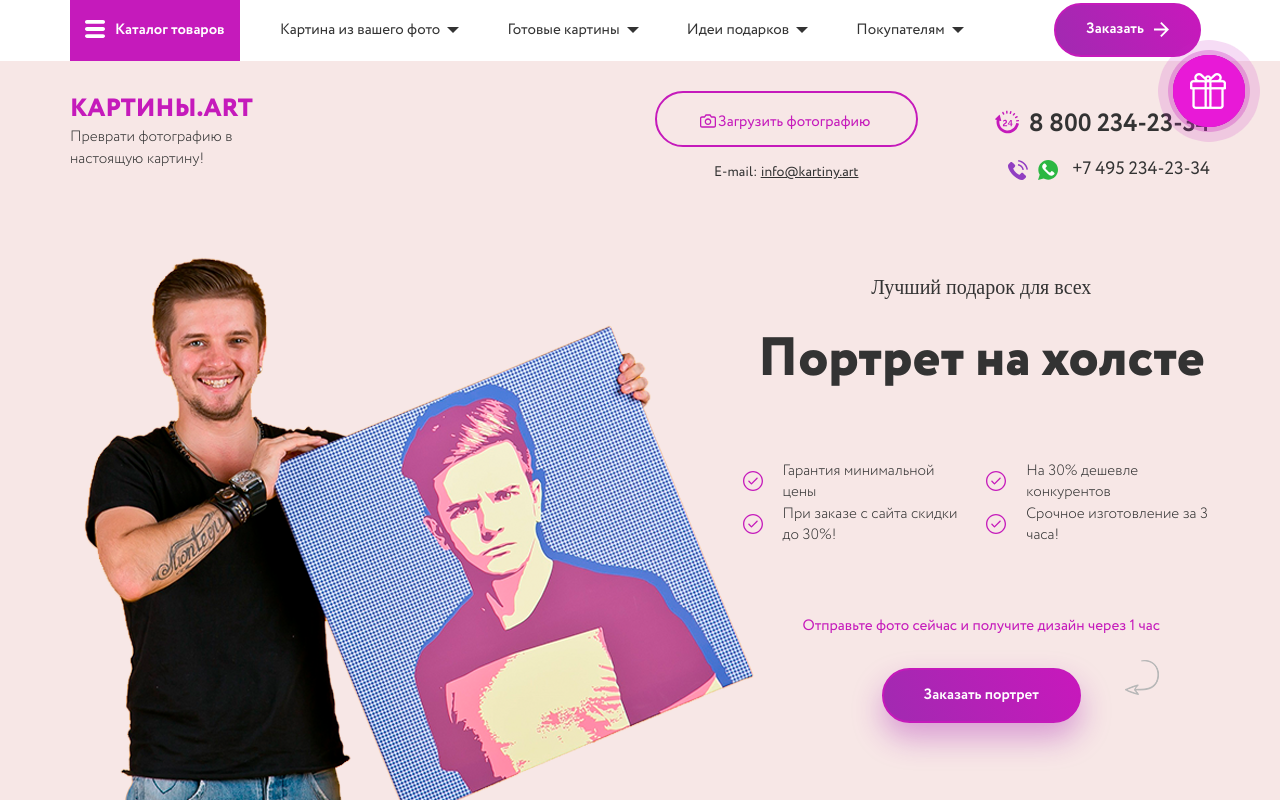
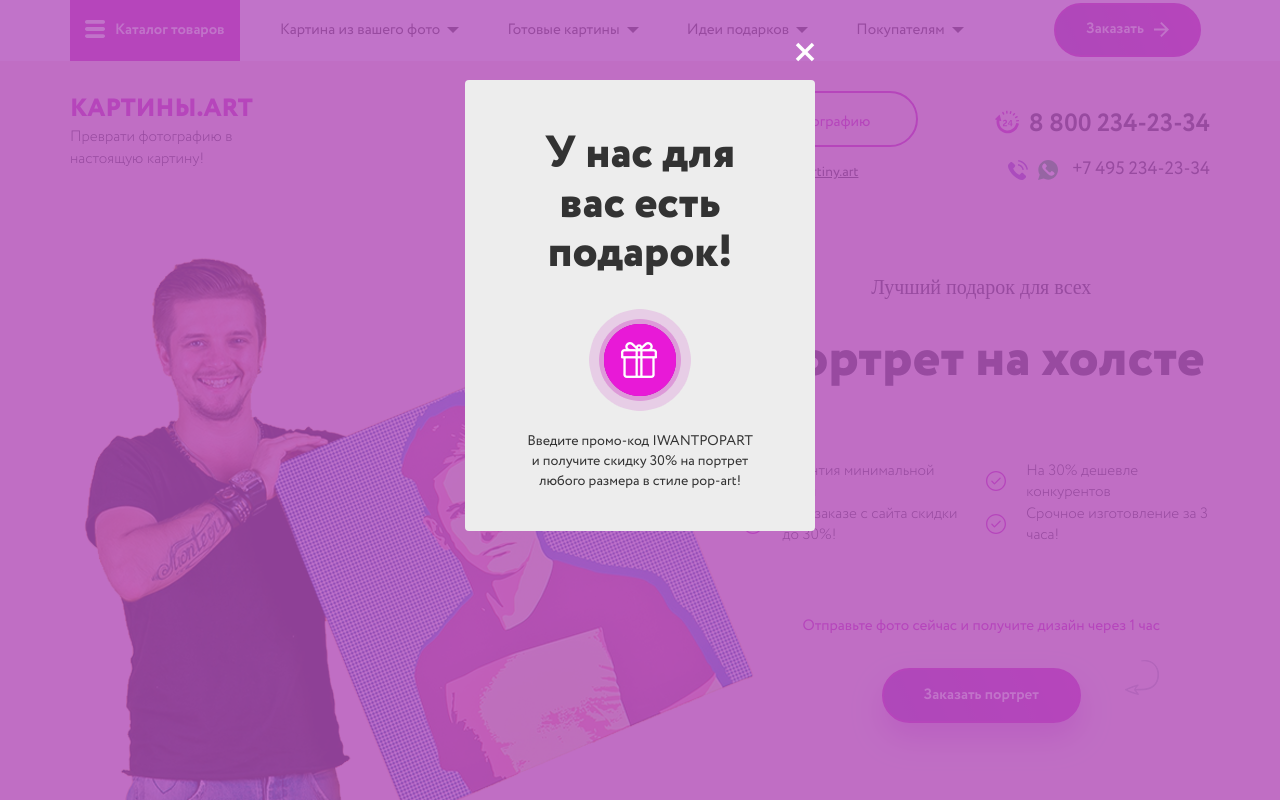
Before and after one commit to biondohod/Pictures-art, a website with bundled scripts: page src/index.html in a window 1280 px wide. Shown: the top 800 px of the page. Built offline with nearby package versions, Linux system fonts and the light colour scheme; a web font is replaced by a local one.

Commit message:
Реализует модальные окна

```diff
--- a/src/assets/css/main.css
+++ b/src/assets/css/main.css
@@ -1725,3 +1725,7 @@ h4 {
     width: 25rem;
   }
 }
+
+.open-modal {
+  overflow: hidden;
+}
--- a/src/js/main.js
+++ b/src/js/main.js
@@ -0,0 +1 @@
+import './modules/modal';
--- /dev/null
+++ b/src/js/modules/modal.js
@@ -0,0 +1,83 @@
+const calcScrollWidth = () => {
+  const div = document.createElement('div');
+  div.style.overflowY = 'scroll';
+  div.style.width = '50px';
+  div.style.height = '50px';
+  document.body.append(div);
+  const scrollWidth = div.offsetWidth - div.clientWidth;
+  div.remove();
+  return scrollWidth;
+};
+
+const scrollWidth = calcScrollWidth();
+
+let isOpen = false;
+let buttonPressed = false;
+class Modal {
+  constructor(modalSelector, closeBtnSelector, triggerSelector, isDestroyTrigger = false) {
+    this._isDestroyTrigger = isDestroyTrigger;
+
+    this._modalClass = modalSelector.slice(1);
+    this._modal = document.querySelector(modalSelector);
+    this._modal.classList.add('animated', 'fadeIn');
+    this._modal.addEventListener('click', (evt) => this.closeModalLBySubstrate(evt));
+
+    this._openButtons = document.querySelectorAll(triggerSelector);
+    this._openButtons.forEach((button) => {
+      button.addEventListener('click', (evt) => this.openModal(evt));
+    });
+
+    this._modal.querySelector(closeBtnSelector).addEventListener('click', () => this.closeModal());
+  }
+
+  openModal(evt) {
+    if (!isOpen) {
+      if (evt) {
+        evt.preventDefault();
+      }
+      this._modal.classList.add('show');
+      document.body.classList.add('open-modal');
+      document.body.style.marginRight = `${scrollWidth}px`;
+      isOpen = true;
+      if (this._isDestroyTrigger) {
+        this._openButtons.forEach((btn) => btn.remove());
+      }
+      buttonPressed = true;
+    }
+  }
+
+  addOpenModalByScroll() {
+    window.addEventListener('scroll', () => {
+      if (!buttonPressed && (window.pageYOffset + document.documentElement.clientHeight
+        >= document.documentElement.scrollHeight)) {
+        this.openModal();
+      }
+    });
+  }
+
+  closeModal() {
+    this._modal.classList.remove('show');
+    document.body.classList.remove('open-modal');
+    document.body.style.marginRight = '0px';
+    isOpen = false;
+  }
+
+  closeModalLBySubstrate(evt) {
+    if (evt.target.classList.contains(this._modalClass)) {
+      this.closeModal();
+    }
+  }
+
+  addTimer(seconds) {
+    setTimeout(() => {
+      this.openModal();
+    }, seconds * 1000);
+  }
+}
+
+// eslint-disable-next-line no-new
+new Modal('.popup-design', '.popup-close', '.button-design');
+// eslint-disable-next-line no-new
+new Modal('.popup-consultation', '.popup-close', '.button-consultation').addTimer(60);
+// eslint-disable-next-line no-new
+new Modal('.popup-gift', '.popup-close', '.fixed-gift', true).addOpenModalByScroll();
```
Also changed, not shown: package.json (+8 -0 lines), 5 other files.
